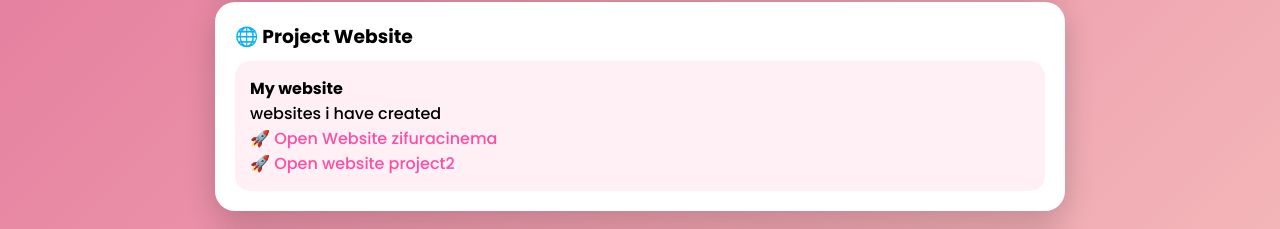
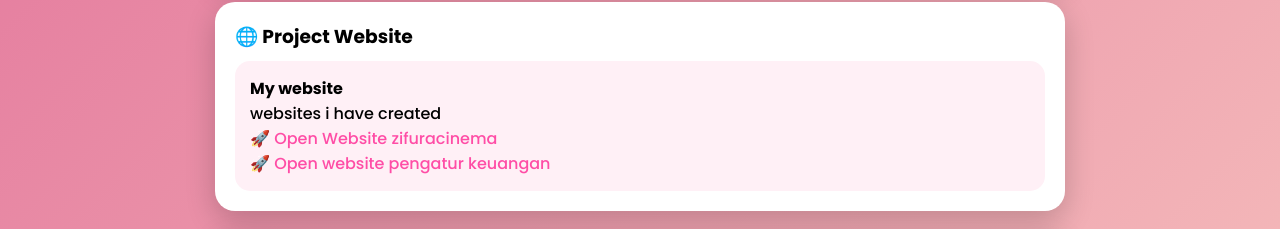
Before and after one commit to rahmatulzikra34-debug/profile, a plain HTML site: page index.html in a window 1280 px wide. Shown: the part 1007-1236 px from the top of the page. Drawn offline with Linux system fonts and the light colour scheme.

Commit message:
Update index.html

```diff
--- a/index.html
+++ b/index.html
@@ -196,7 +196,7 @@ Dengan kemampuan yang saya miliki, saya berharap dapat menciptakan karya digital
 <br>
 
 <a href="https://rahmatulzikra34-debug.github.io/project2/" target="_blank">
-  🚀 Open website project2
+  🚀 Open website pengatur keuangan
 </a>
         </div>
     </div>
```
